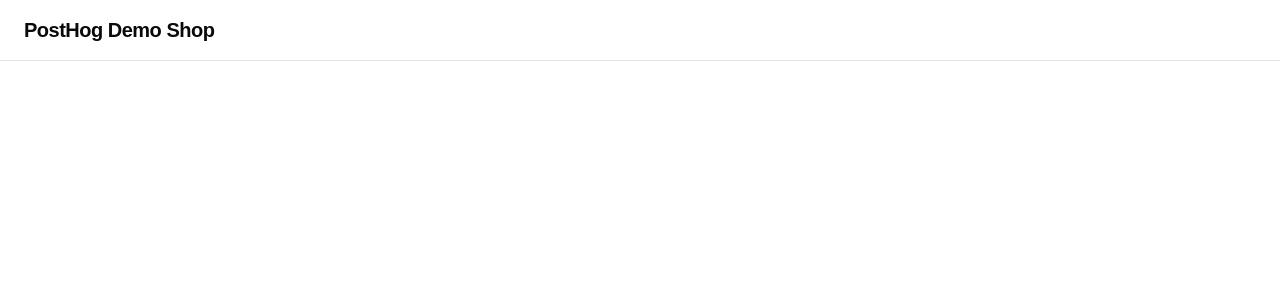
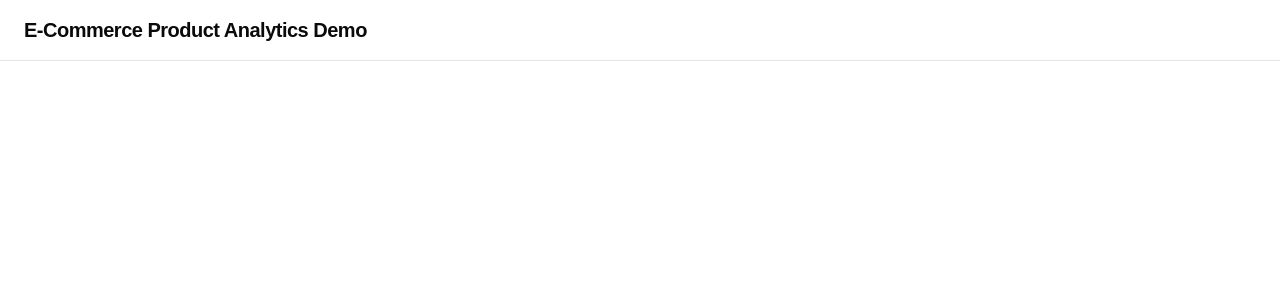
Before and after one commit to migueldcdev/e-commerce-product-analytics-demo, a React (Vite) app: page / in a window 1280 px wide. Shown: the top 300 px of the page. Built offline with nearby package versions, Linux system fonts and the light colour scheme; no server answers.

Commit message:
chore: rename the app to E-Commerce Product Analytics Demo
Update the page title and heading, and the unit and smoke tests that
look for it.

```diff
--- a/index.html
+++ b/index.html
@@ -4,7 +4,7 @@
     <meta charset="UTF-8" />
     <link rel="icon" type="image/svg+xml" href="/favicon.svg" />
     <meta name="viewport" content="width=device-width, initial-scale=1.0" />
-    <title>PostHog Demo Shop</title>
+    <title>E-Commerce Product Analytics Demo</title>
   </head>
   <body>
     <div id="root"></div>
--- a/src/routes/RootLayout.tsx
+++ b/src/routes/RootLayout.tsx
@@ -4,7 +4,7 @@ export function RootLayout() {
   return (
     <div className="min-h-svh bg-background text-foreground">
       <header className="border-b border-border px-6 py-4">
-        <h1 className="text-xl font-semibold tracking-tight">PostHog Demo Shop</h1>
+        <h1 className="text-xl font-semibold tracking-tight">E-Commerce Product Analytics Demo</h1>
       </header>
       <main className="px-6 py-8">
         <Outlet />
```
Also changed, not shown: 2 other files (tests, documents, lock files or other folders).
